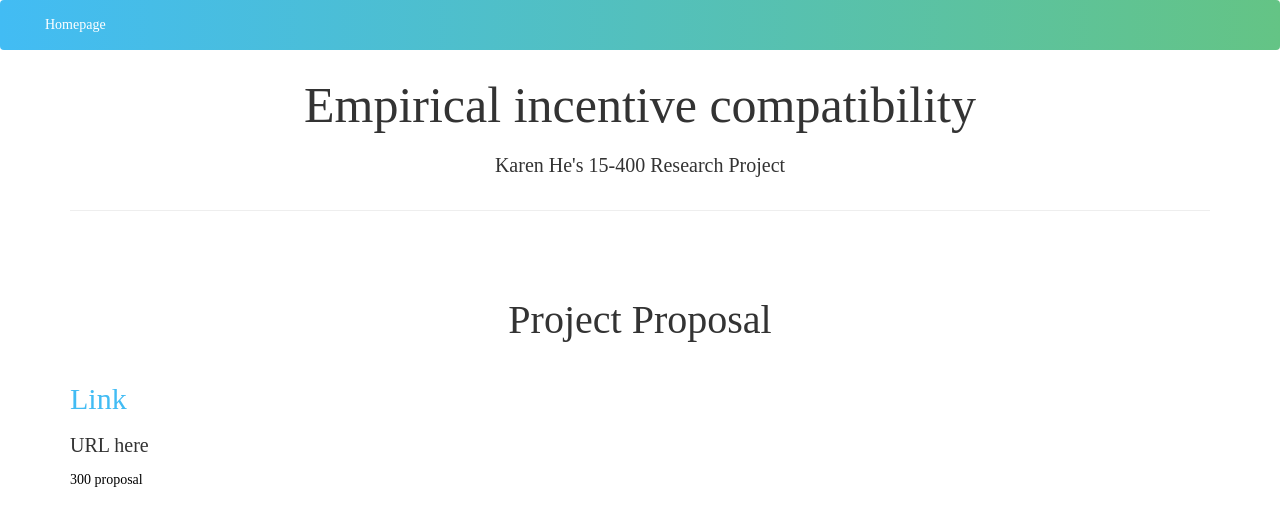
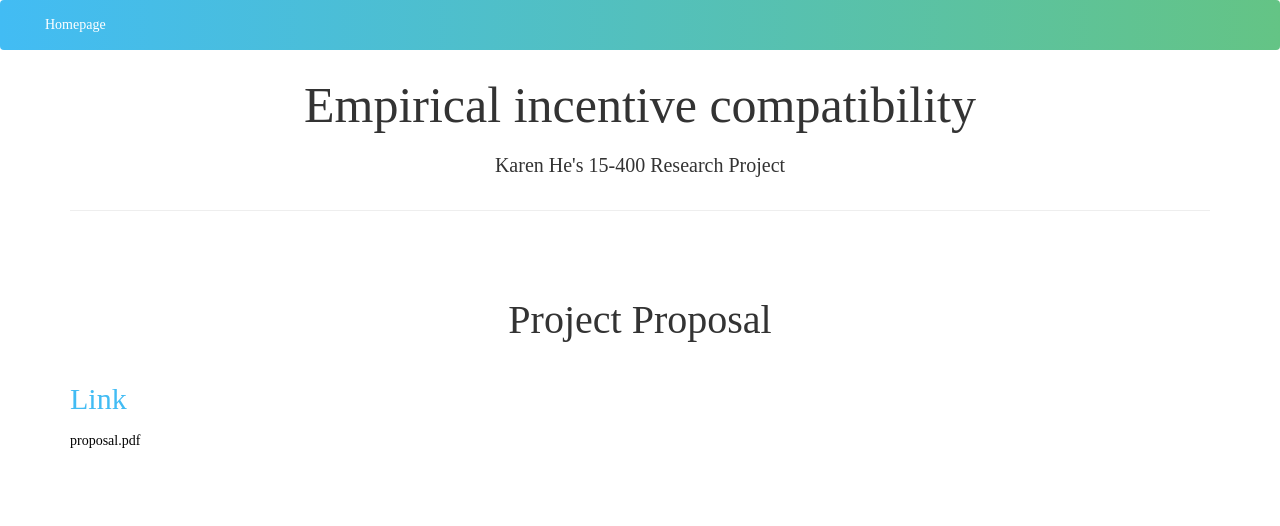
Before and after one commit to Hekalun/300_web, a plain HTML site: page index.html in a window 1280 px wide. Drawn offline with nearby package versions, Linux system fonts and the light colour scheme.

Commit message:
added proposal link

```diff
--- a/index.html
+++ b/index.html
@@ -160,8 +160,7 @@
     </div>
   <div class = "row">
       <div class = "col-md-12">
-            <p>URL here</p>
-            <a href="https://www.w3schools.com">300 proposal</a>
+            <a href="https://drive.google.com/file/d/1uJQvzNTguCAGyg5s-ll64pmfKAf2YJgL/view?usp=sharing">proposal.pdf</a>
 
 </div>
 
```
